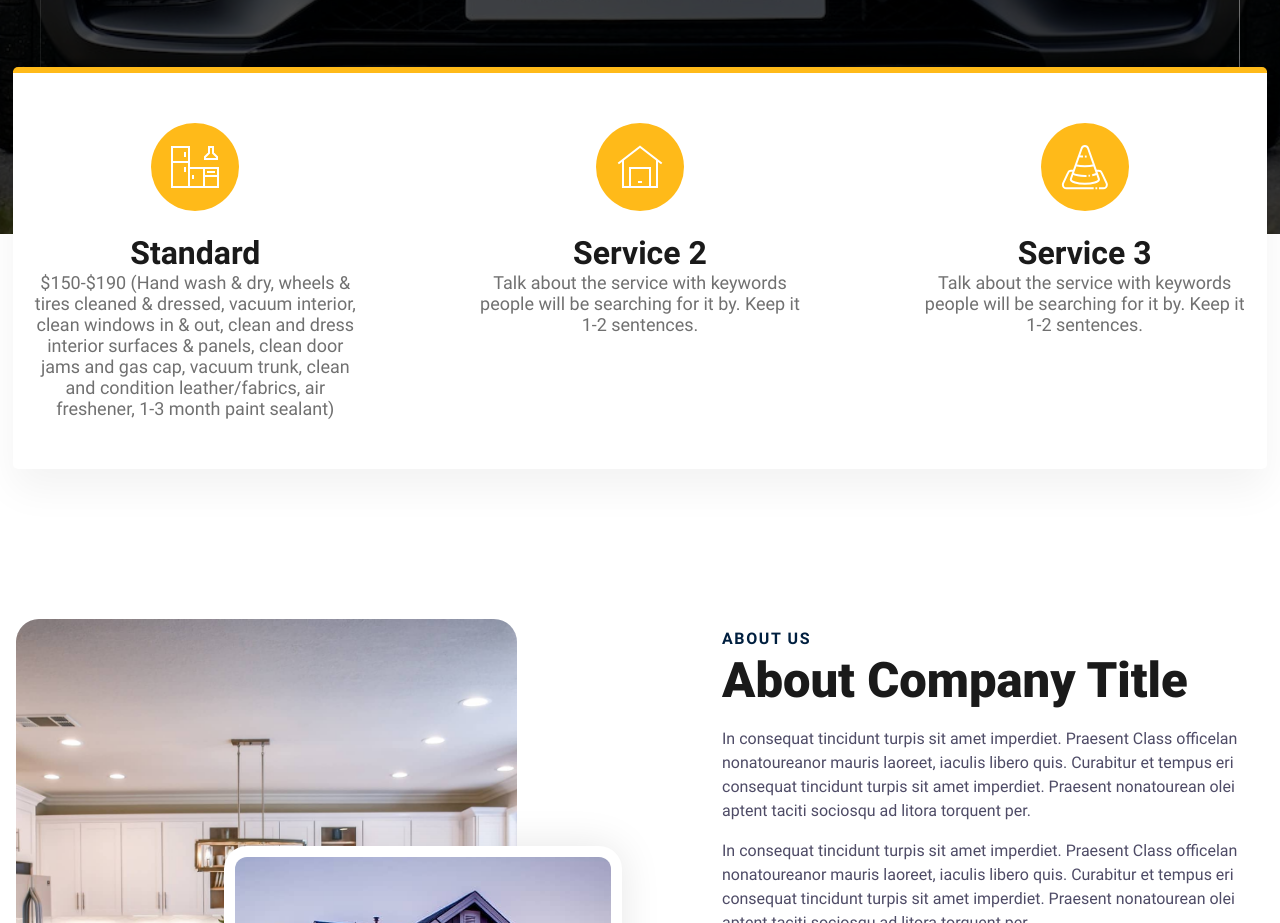
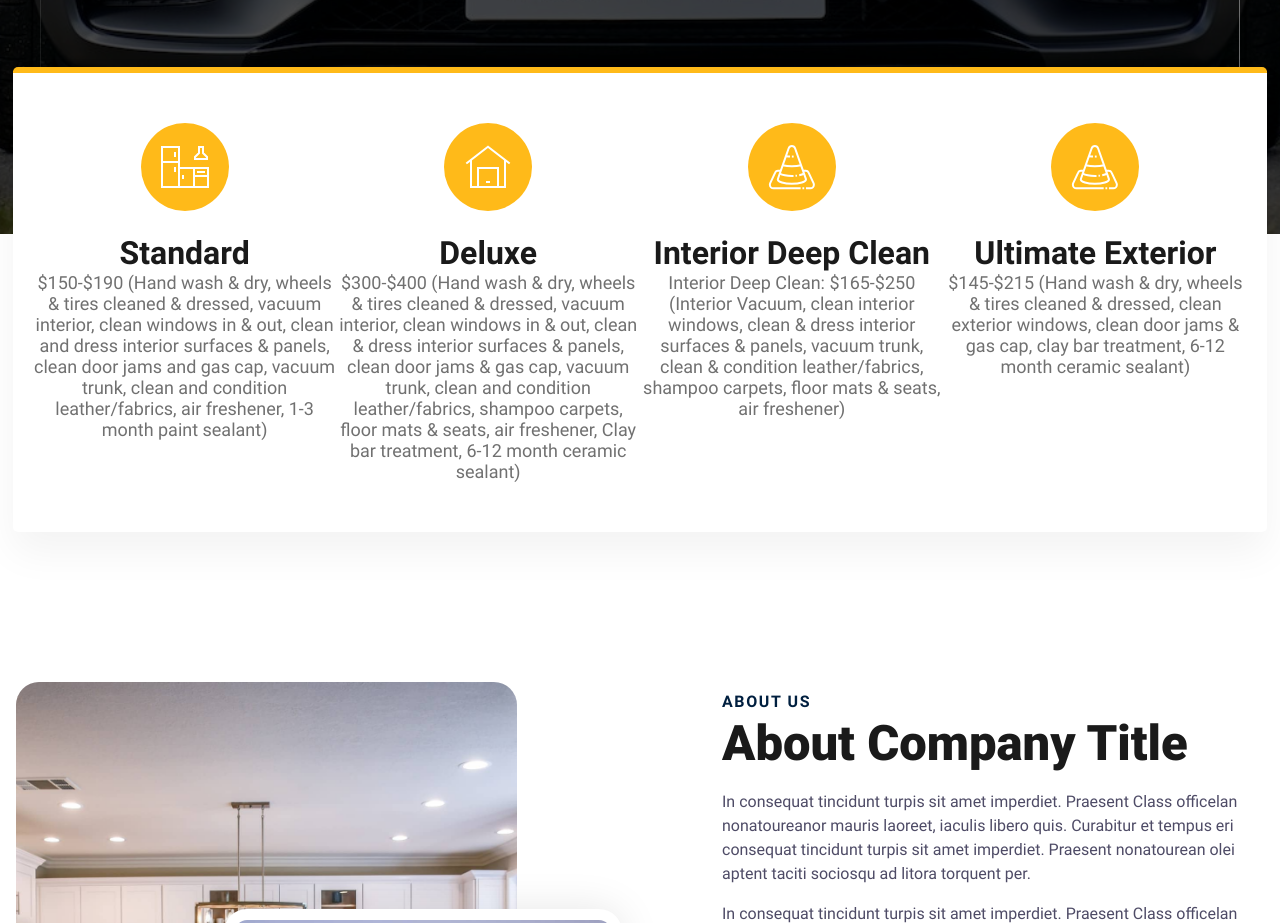
Before and after one commit to cameronkc/pixelgarage1, an Eleventy site: page src/index.html in a window 1280 px wide. Shown: the part 860-1783 px from the top of the page. Built offline with nearby package versions, Linux system fonts and the light colour scheme; Eleventy itself is replaced by a stand-in of ours; files that its build step writes are made by us from their sources.

Commit message:
add services

```diff
--- a/src/index.html
+++ b/src/index.html
@@ -99,8 +99,8 @@ eleventyNavigation:
                 width="48"
                 height="48" />
             </picture>
-            <h2>Service 2</h2>
-            <p>Talk about the service with keywords people will be searching for it by. Keep it 1-2 sentences.</p>
+            <h2>Deluxe</h2>
+            <p>$300-$400 (Hand wash & dry, wheels & tires cleaned & dressed, vacuum interior, clean windows in & out, clean & dress interior surfaces & panels, clean door jams & gas cap, vacuum trunk, clean and condition leather/fabrics, shampoo carpets, floor mats & seats, air freshener, Clay bar treatment, 6-12 month ceramic sealant)</p>
         </div>
         <div class="card">
             <picture>
@@ -112,8 +112,21 @@ eleventyNavigation:
                 width="48"
                 height="48" />
             </picture>
-            <h2>Service 3</h2>
-            <p>Talk about the service with keywords people will be searching for it by. Keep it 1-2 sentences.</p>
+            <h2>Interior Deep Clean</h2>
+            <p>Interior Deep Clean: $165-$250 (Interior Vacuum, clean interior windows, clean & dress interior surfaces & panels, vacuum trunk, clean & condition leather/fabrics, shampoo carpets, floor mats & seats, air freshener)</p>
+        </div>
+        <div class="card">
+            <picture>
+                <img
+                aria-hidden="true"
+                decoding="async"
+                src="/assets/svgs/service3.svg"
+                alt="appliance"
+                width="48"
+                height="48" />
+            </picture>
+            <h2>Ultimate Exterior</h2>
+            <p>$145-$215 (Hand wash & dry, wheels & tires cleaned & dressed, clean exterior windows, clean door jams & gas cap, clay bar treatment, 6-12 month ceramic sealant)</p>
         </div>
     </section>
 
```
